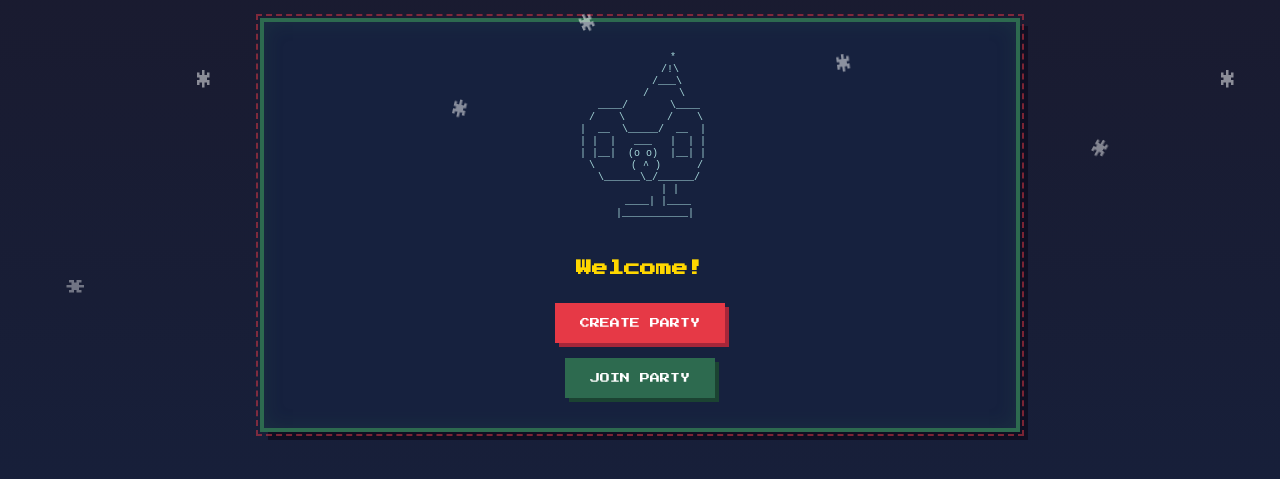
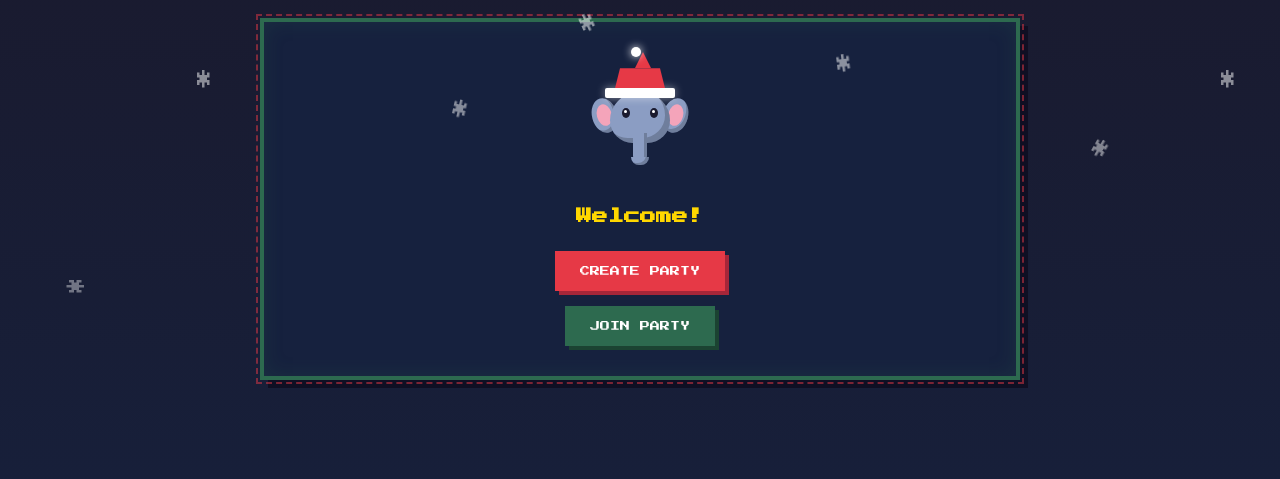
Before and after one commit to nhiquach/white-elephant-party, a website: page public/index.html in a window 1280 px wide. Shown: the part 103-582 px from the top of the page. Drawn offline with Linux system fonts and the light colour scheme.

Commit message:
home page styling

```diff
--- a/public/index.html
+++ b/public/index.html
@@ -51,23 +51,22 @@
     <!-- Home Screen -->
     <div id="home-screen" class="screen active">
       <div class="pixel-box">
-        <div class="elephant-art">
-          <pre>
-           *
-          /!\
-         /___\
-        /     \
-   ____/       \____
-  /    \       /    \
- |  __  \_____/  __  |
- | |  |   ___   |  | |
- | |__|  (o o)  |__| |
-  \      ( ^ )      /
-   \______\_/______/
-          | |
-      ____| |____
-     |___________|
-          </pre>
+        <div class="pixel-elephant">
+          <div class="santa-hat">
+            <div class="hat-tip"></div>
+            <div class="hat-ball"></div>
+            <div class="hat-base"></div>
+            <div class="hat-rim"></div>
+          </div>
+          <div class="elephant-body">
+            <div class="ear left"></div>
+            <div class="ear right"></div>
+            <div class="head">
+              <div class="eye left"></div>
+              <div class="eye right"></div>
+              <div class="trunk"></div>
+            </div>
+          </div>
         </div>
         <h2>Welcome!</h2>
         <div class="button-group">
--- a/public/styles.css
+++ b/public/styles.css
@@ -231,19 +231,156 @@ header {
   font-size: 12px;
 }
 
-/* Elephant ASCII Art */
-.elephant-art {
-  text-align: center;
+/* Pixel Art Elephant */
+.pixel-elephant {
+  display: flex;
+  flex-direction: column;
+  align-items: center;
   margin-bottom: 20px;
+  position: relative;
+  height: 130px;
 }
 
-.elephant-art pre {
-  font-family: monospace;
-  color: var(--text-secondary);
-  font-size: 10px;
-  line-height: 1.2;
-  display: inline-block;
+/* Santa Hat */
+.santa-hat {
+  position: relative;
+  z-index: 2;
 }
+
+.hat-tip {
+  width: 0;
+  height: 0;
+  border-left: 8px solid transparent;
+  border-right: 8px solid transparent;
+  border-bottom: 16px solid var(--accent-red);
+  margin-left: 30px;
+}
+
+.hat-ball {
+  width: 10px;
+  height: 10px;
+  background: white;
+  border-radius: 50%;
+  position: absolute;
+  top: -5px;
+  left: 26px;
+  box-shadow: 0 0 8px white;
+}
+
+.hat-base {
+  width: 50px;
+  height: 20px;
+  background: var(--accent-red);
+  margin-left: 10px;
+  clip-path: polygon(10% 0%, 90% 0%, 100% 100%, 0% 100%);
+}
+
+.hat-rim {
+  width: 70px;
+  height: 10px;
+  background: white;
+  border-radius: 2px;
+  box-shadow: 0 0 8px rgba(255,255,255,0.5);
+}
+
+/* Elephant Body */
+.elephant-body {
+  position: relative;
+  margin-top: -5px;
+}
+
+.elephant-body .head {
+  width: 60px;
+  height: 50px;
+  background: #8b9dc3;
+  border-radius: 30px 30px 25px 25px;
+  position: relative;
+  box-shadow: inset -5px -5px 0 rgba(0,0,0,0.2);
+}
+
+.elephant-body .ear {
+  width: 25px;
+  height: 35px;
+  background: #8b9dc3;
+  border-radius: 50% 50% 50% 50%;
+  position: absolute;
+  top: 5px;
+  box-shadow: inset -3px -3px 0 rgba(0,0,0,0.2);
+}
+
+.elephant-body .ear.left {
+  left: -18px;
+  transform: rotate(-15deg);
+}
+
+.elephant-body .ear.right {
+  right: -18px;
+  transform: rotate(15deg);
+}
+
+.elephant-body .ear::after {
+  content: '';
+  width: 15px;
+  height: 22px;
+  background: #f4a4ba;
+  border-radius: 50%;
+  position: absolute;
+  top: 6px;
+  left: 5px;
+}
+
+.elephant-body .eye {
+  width: 8px;
+  height: 10px;
+  background: #1a1a2e;
+  border-radius: 50%;
+  position: absolute;
+  top: 15px;
+}
+
+.elephant-body .eye.left {
+  left: 12px;
+}
+
+.elephant-body .eye.right {
+  right: 12px;
+}
+
+.elephant-body .eye::after {
+  content: '';
+  width: 3px;
+  height: 3px;
+  background: white;
+  border-radius: 50%;
+  position: absolute;
+  top: 2px;
+  left: 2px;
+}
+
+.elephant-body .trunk {
+  width: 14px;
+  height: 30px;
+  background: #8b9dc3;
+  border-radius: 0 0 10px 10px;
+  position: absolute;
+  bottom: -20px;
+  left: 50%;
+  transform: translateX(-50%);
+  box-shadow: inset -3px 0 0 rgba(0,0,0,0.2);
+}
+
+.elephant-body .trunk::after {
+  content: '';
+  width: 18px;
+  height: 8px;
+  background: #8b9dc3;
+  border-radius: 0 0 8px 8px;
+  position: absolute;
+  bottom: -2px;
+  left: -2px;
+  box-shadow: inset -3px -2px 0 rgba(0,0,0,0.2);
+}
+
 
 /* Buttons */
 .pixel-btn {
```
